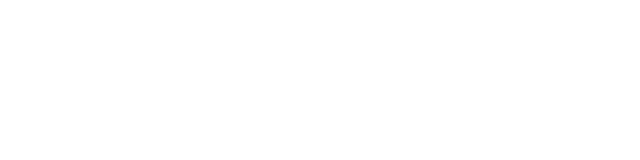
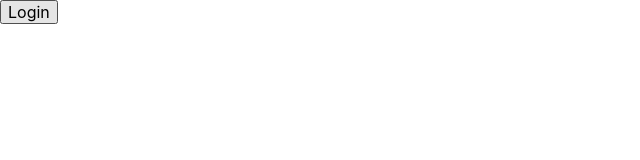
Before and after one commit to milagrosDiezBarrantes/Final-Project, a React (Create React App) app in the folder frontend/: page /login in a window 1280 px wide. Before the commit this address had no page. Shown: the top 160 px of the page, without its empty margins (0-640 px from the left). Built offline with nearby package versions, Linux system fonts and the light colour scheme.

Commit message:
Login perra

```diff
--- a/frontend/package.json
+++ b/frontend/package.json
@@ -3,6 +3,7 @@
   "version": "0.1.0",
   "private": true,
   "dependencies": {
+    "@auth0/auth0-react": "^1.4.0",
     "@reduxjs/toolkit": "^1.8.1",
     "@testing-library/jest-dom": "^5.11.6",
     "@testing-library/react": "^11.2.1",
@@ -14,7 +15,7 @@
     "react-redux": "^7.2.8",
     "react-router-dom": "^6.3.0",
     "react-scripts": "4.0.0",
-    "redux": "^4.1.2",
+    "redux": "^4.2.0",
     "redux-devtools-extension": "^2.13.9",
     "redux-thunk": "^2.4.1",
     "web-vitals": "^0.2.4"
--- a/frontend/src/App.js
+++ b/frontend/src/App.js
@@ -5,6 +5,7 @@ import HomeCharacter from "./Components/HomeComponent/HomeCharacter/HomeCharacte
 import HomeComics from "./Components/HomeComponent/HomeComic/HomeComics";
 import DetailComic from "./Components/HomeComponent/HomeComic/DetailComic/DetailComic"
 import DetailCharacter from "./Components/HomeComponent/HomeCharacter/DetailCharacter/DetailCharacter"
+import Login from "./Components/Login/Login.jsx";
 
 
 function App() {
@@ -12,14 +13,16 @@ function App() {
     <div className="App">
       <BrowserRouter>
         <Routes>
-          <Route path='/LandingPage' component={LandingPage} />
-          <Route path='/homeCharacter' component={HomeCharacter} />
-          <Route path='/homeComics' component={HomeComics} />
-          {/* <Route path='/subcription' component={Subcription} />
-          <Route path='/form' component={Form} /> */}
-          <Route path='/detailComic/:id' component={DetailComic} />
-          <Route path='/detailCharacter/:id' component={DetailCharacter} />
-          {/* <Route path='/biography' component={Biography} /> */}
+          <Route path='/login' element={<Login/>} />
+          <Route path='/LandingPage' element={<LandingPage/>} />
+          <Route path='/homeCharacter' element={<HomeCharacter/>} />
+          <Route path='/homeComics' element={<HomeComics/>} />
+          {/* <Route path='/subcription' element={Subcription} />
+          <Route path='/form' element={Form} /> */}
+          <Route path='/detailComic/:id' element={<DetailComic/>} />
+          <Route path='/detailCharacter/:id' element={<DetailCharacter/>} />
+          {/* <Route path='/biography' element={Biography} /> */}
+
         </Routes>
       </BrowserRouter>
     </div>
--- /dev/null
+++ b/frontend/src/Components/Login/Login.jsx
@@ -0,0 +1,29 @@
+import React from 'react'
+import { useAuth0 } from "@auth0/auth0-react";
+import { LoginButton } from "./LoginButton.jsx";
+import { LogoutButton } from "./LogoutButton.jsx";
+import { Profile } from "./Profile.jsx";
+
+
+
+function Login() {
+  const { isAuthenticated } = useAuth0();
+
+  return (
+    <div className="Login">
+      <header className="Login-header">
+
+        {isAuthenticated ? (
+          <>
+            <Profile />
+            <LogoutButton />
+          </>
+        ) : (
+          <LoginButton />
+        )}
+      </header>
+    </div>
+  );
+}
+
+export default Login;
--- /dev/null
+++ b/frontend/src/Components/Login/LoginButton.jsx
@@ -0,0 +1,8 @@
+import React from "react";
+import { useAuth0 } from "@auth0/auth0-react";
+
+export const LoginButton = () => {
+  const { loginWithRedirect } = useAuth0();
+
+  return <button onClick={() => loginWithRedirect()}>Login</button>;
+};
--- /dev/null
+++ b/frontend/src/Components/Login/LogoutButton.jsx
@@ -0,0 +1,12 @@
+import React from "react";
+import { useAuth0 } from "@auth0/auth0-react";
+
+export const LogoutButton = () => {
+  const { logout } = useAuth0();
+
+  return (
+    <button onClick={() => logout({ returnTo: window.location.origin })}>
+      Logout
+    </button>
+  );
+};
--- /dev/null
+++ b/frontend/src/Components/Login/Profile.jsx
@@ -0,0 +1,20 @@
+import React from "react";
+import { useAuth0 } from "@auth0/auth0-react";
+
+export const Profile = () => {
+  const { user, isAuthenticated, isLoading } = useAuth0();
+
+  if (isLoading) {
+    return <div>Loading...</div>;
+  }
+
+  return (
+    isAuthenticated && (
+      <div>
+        <img src={user.picture} alt={user.name} />
+        <h2>{user.name}</h2>
+        <p>Email: {user.email}</p>
+      </div>
+    )
+  );
+};
--- a/frontend/src/index.js
+++ b/frontend/src/index.js
@@ -1,20 +1,26 @@
-import React from 'react';
-import ReactDOM from 'react-dom';
-import './index.css';
-import App from './App';
-import reportWebVitals from './reportWebVitals';
+import React from "react";
+import ReactDOM from "react-dom";
+import "./index.css";
+import App from "./App";
+import reportWebVitals from "./reportWebVitals";
+import { Auth0Provider } from "@auth0/auth0-react";
 
-import { Provider } from 'react-redux';
-import { store } from './Redux/Store/store'
-
+import { Provider } from "react-redux";
+import { store } from "./Redux/Store/store";
 
 ReactDOM.render(
-  <Provider store={store}>
-    <React.StrictMode>
-      <App />
-    </React.StrictMode>
-  </Provider>,
-  document.getElementById('root')
+	<Provider store={store}>
+		<React.StrictMode>
+			<Auth0Provider
+				domain="dev-8dlcilpo.us.auth0.com"
+				clientId="dNHRYGKTvuFiLFozoy5y7vUawIXvbpZc"
+				redirectUri={window.location.origin}
+			>
+				<App />
+			</Auth0Provider>
+		</React.StrictMode>
+	</Provider>,
+	document.getElementById("root")
 );
 
 // If you want to start measuring performance in your app, pass a function
```
Also changed, not shown: 1 other file (tests, documents, lock files or other folders).
